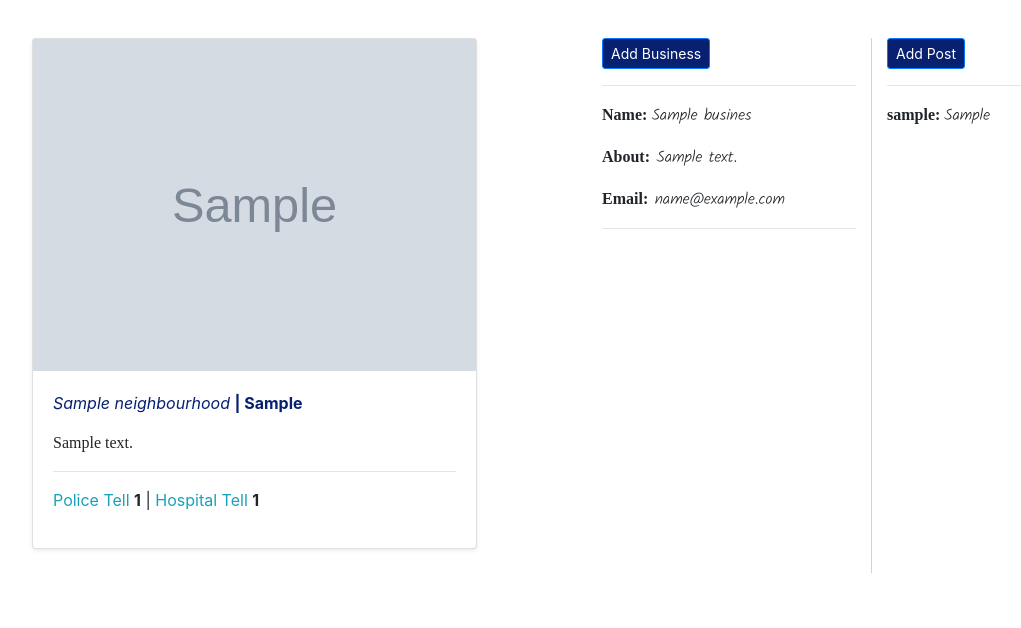
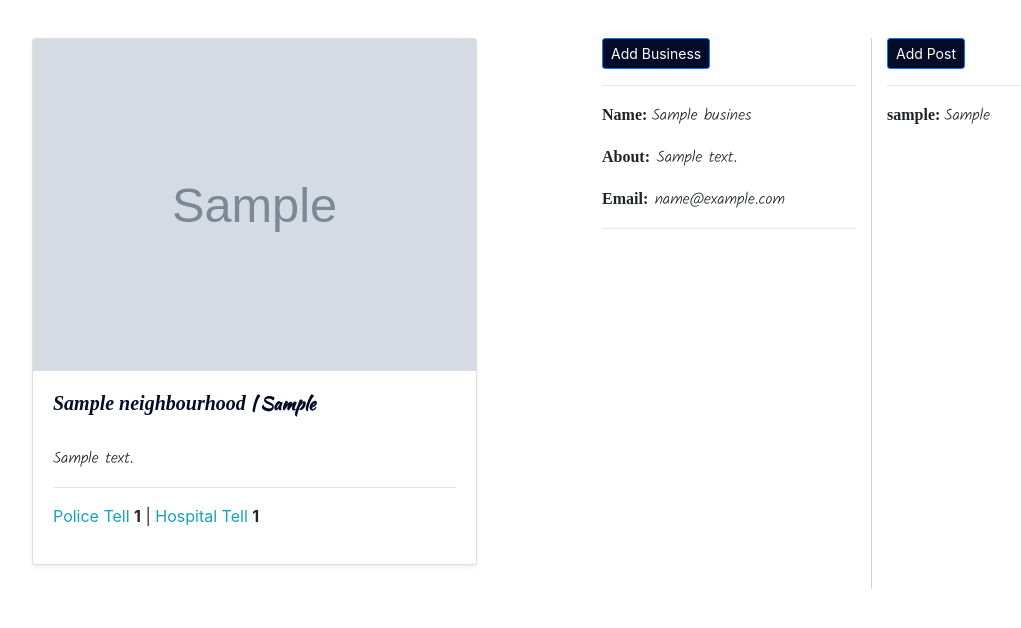
Before and after one commit to iamzilfa/Info-Quartier, a Django app: page /detail/1/ in a window 1280 px wide. Shown: the part 64-692 px from the top of the page, without its empty margins (53-1074 px from the left). Run offline with Django 3.2, Linux system fonts and the light colour scheme; tables that the repository leaves empty hold one stand-in row (values such as "Sample post"); grey boxes marked "Sample" are stand-in pictures; some libraries are stand-ins or nearby versions; some web fonts are replaced.

Commit message:
details modified

```diff
--- a/hood/templates/details.html
+++ b/hood/templates/details.html
@@ -14,11 +14,11 @@
 
         <div class="card-body">
 
-          <p style="color: rgb(7, 32, 112);"><span><i> {{ neighbourhood.hood_name }} </i></span>
-            <span style="font-weight: bold;">| {{ neighbourhood.location }}</span>
-          </p>
-
-          <p style="font-family: 'Times New Roman', Times, serif;">{{ neighbourhood.description }}</p>
+          <h5 style="color: rgb(4, 11, 39); font-family: 'Times New Roman', Times, serif;font-weight: bold;"><i> {{ neighbourhood.hood_name }}</i>
+            <span style="font-size: 18px;font-family: 'Kaushan Script', cursive;">| {{ neighbourhood.location }}</span>
+          </h5>
+          <br>
+          <p style="font-family: 'Kalam', cursive;">{{ neighbourhood.description }}</p>
 
           <hr style=>
           <div class="foot">
@@ -34,7 +34,7 @@
     <div class="col-md-1"></div>
 
     <div class="col-md-3" style="border-right: 1px solid rgb(214, 208, 208);">
-      <p><a href="{%url 'new_business' pk=neighbourhood.id %}" class="btn btn-primary btn-sm" style="background-color: rgb(7, 32, 112);">Add Business</a></p>
+      <p><a href="{%url 'new_business' pk=neighbourhood.id %}" class="btn btn-primary btn-sm" style="background-color: rgb(4, 11, 39);">Add Business</a></p>
       <hr>
       {%if businesses%}
       {%for business in businesses%}
@@ -50,7 +50,7 @@
     </div>
 
     <div class="col-md-3">
-        <p><a href="{%url 'new_post' pk=neighbourhood.id %}" class="btn btn-primary btn-sm" style="background-color: rgb(7, 32, 112);">
+        <p><a href="{%url 'new_post' pk=neighbourhood.id %}" class="btn btn-primary btn-sm" style="background-color: rgb(4, 11, 39);">
             Add Post
           </a></p>
         <hr>
```
